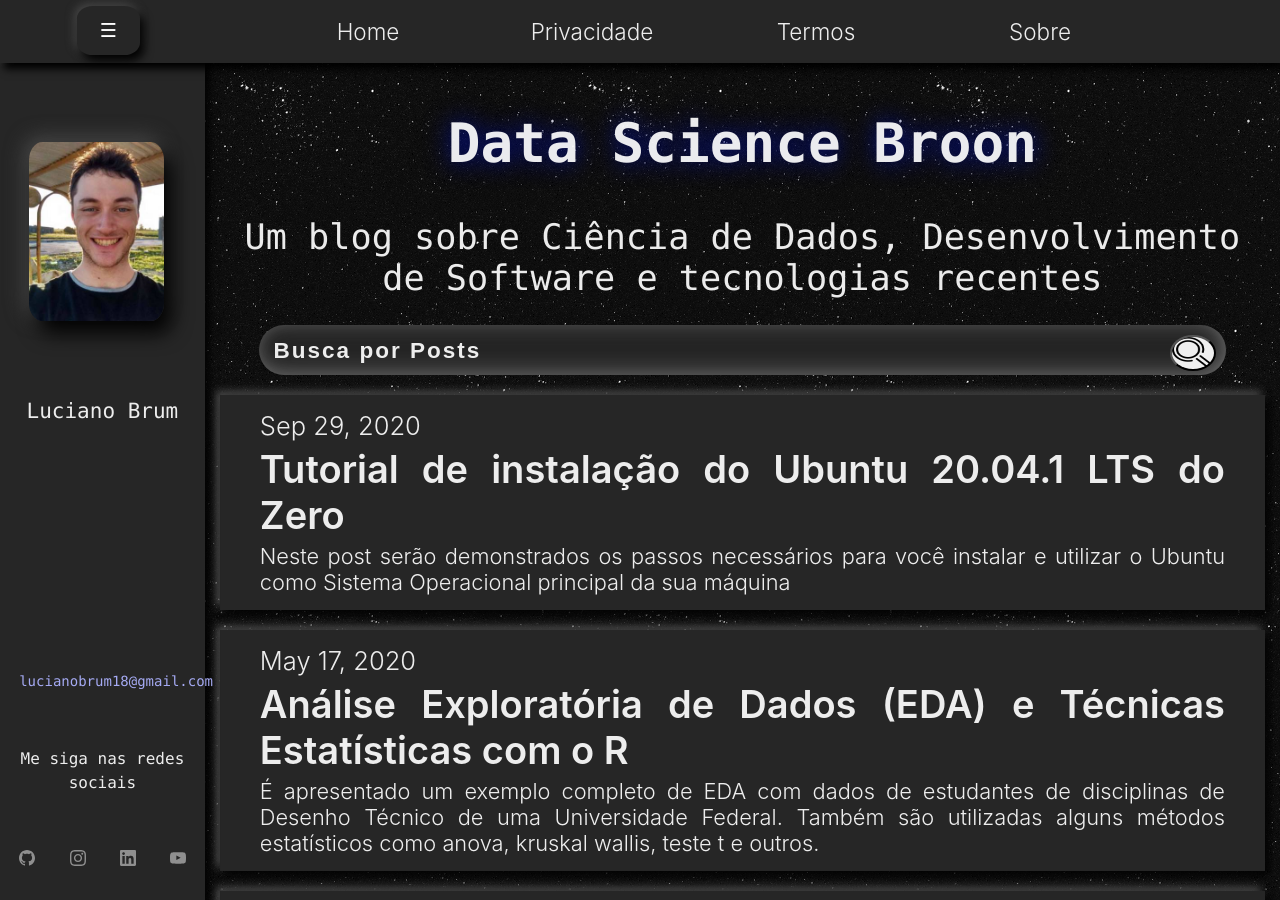
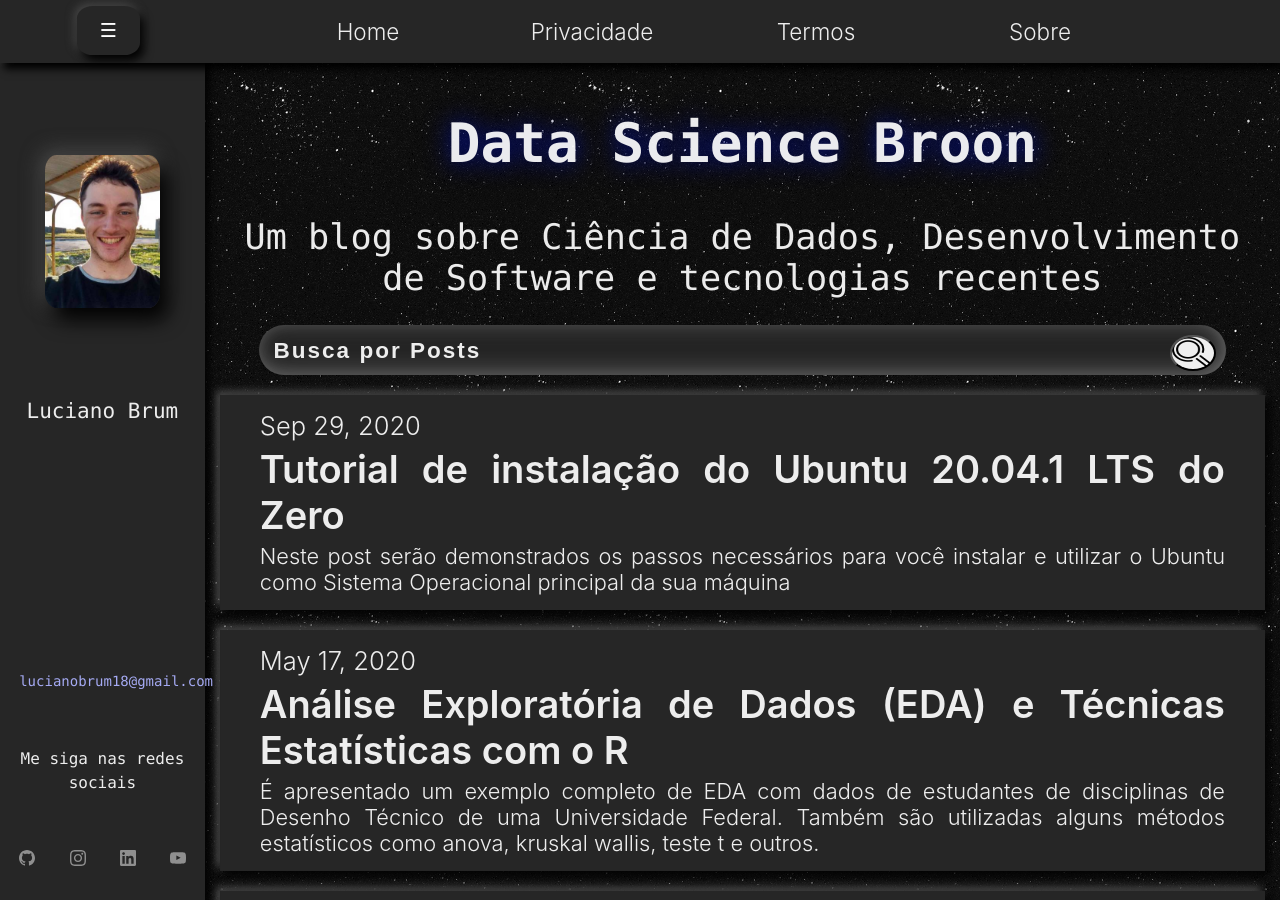
Before and after one commit to Lubrum/Lubrum.github.io, a Jekyll site: the page built from index.markdown, in a window 1280 px wide and 900 px high. Built offline with Jekyll 4.4.1, drawn with Linux system fonts in a browser that asks for light colours.

Commit message:
Fixing profile-pic responsivity.

```diff
--- a/_sass/_sidebar.scss
+++ b/_sass/_sidebar.scss
@@ -143,9 +143,10 @@
         position: relative;
         display: inline-block;
         grid-row: 2 / 3;
-        width: 70%;
-        left: 12%;
-        height: auto;
+        width: 60%;
+        margin-left: 20%;
+        margin-right: 20%;
+        align-content: center;
         overflow: hidden;
         border-radius: 10% 10% 10% 10% / 10% 10% 10% 10%;
         box-shadow: #000000 8px 12px 20px, #4d4d4d -4px -4px 20px;
@@ -157,6 +158,8 @@
         -o-transition: all .2s ease;
         transition: all .2s ease;
         display: block;
+        width: 100%;
+        height: auto;
         box-shadow: #000000 4px 4px 8px, #4d4d4d -4px -4px 8px;
         &:hover {
             -webkit-transform: scale(1.3);
```
